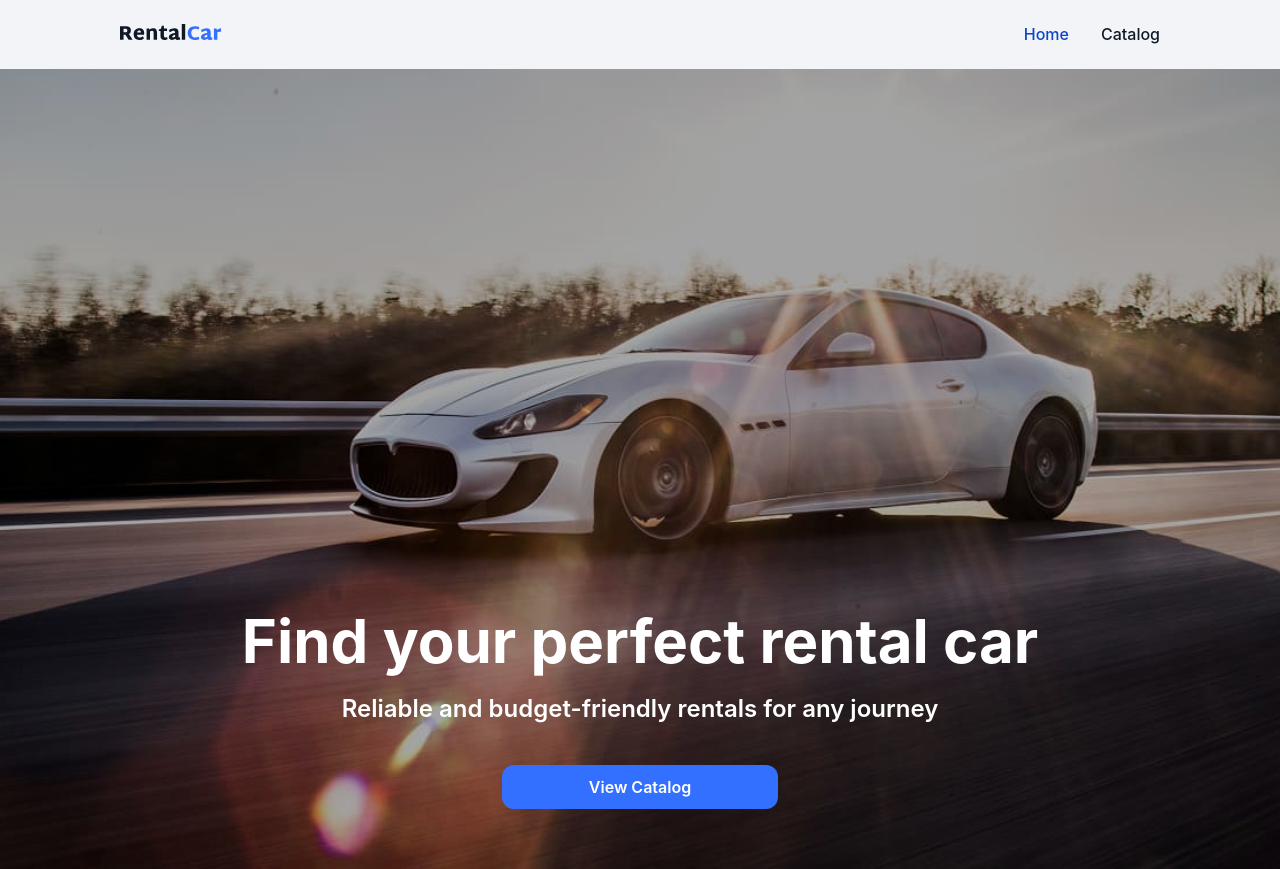
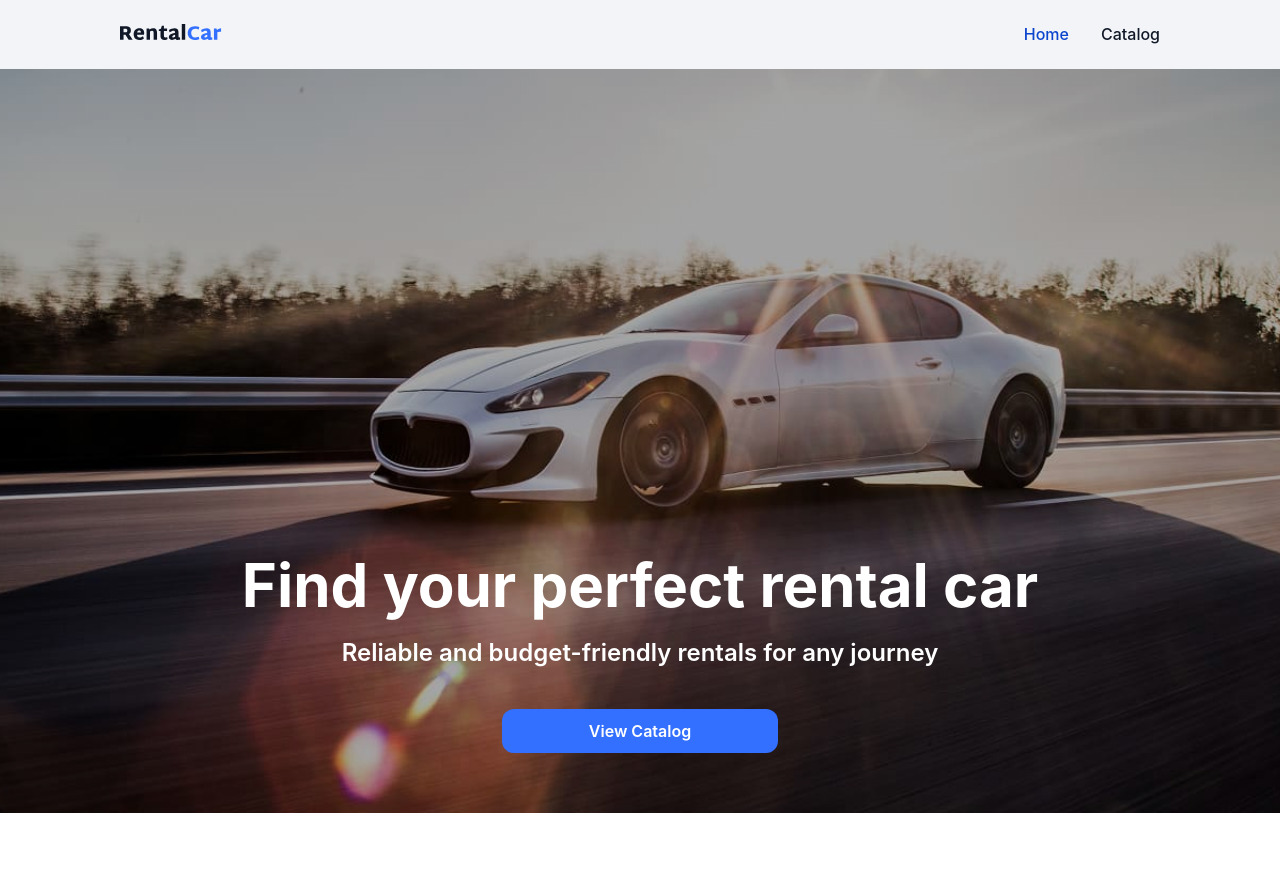
Before and after one commit to valerie-kan/rental-car, a React (Vite) app: page / in a window 1280 px wide. After the commit the page ends 813 px from the top, so only its background shows below. Built offline with nearby package versions, Linux system fonts and the light colour scheme.

Commit message:
change homePage height

```diff
--- a/src/pages/HomePage/HomePage.module.css
+++ b/src/pages/HomePage/HomePage.module.css
@@ -1,5 +1,5 @@
 .hero {
-  height: 100vh;
+  height: 93vh;
   background: linear-gradient(-180deg, rgba(0, 0, 0, 0.2), rgba(0, 0, 0, 0.2)),
     url("../../assets/hero.jpg") no-repeat center/cover;
   color: #ffffff;
```
